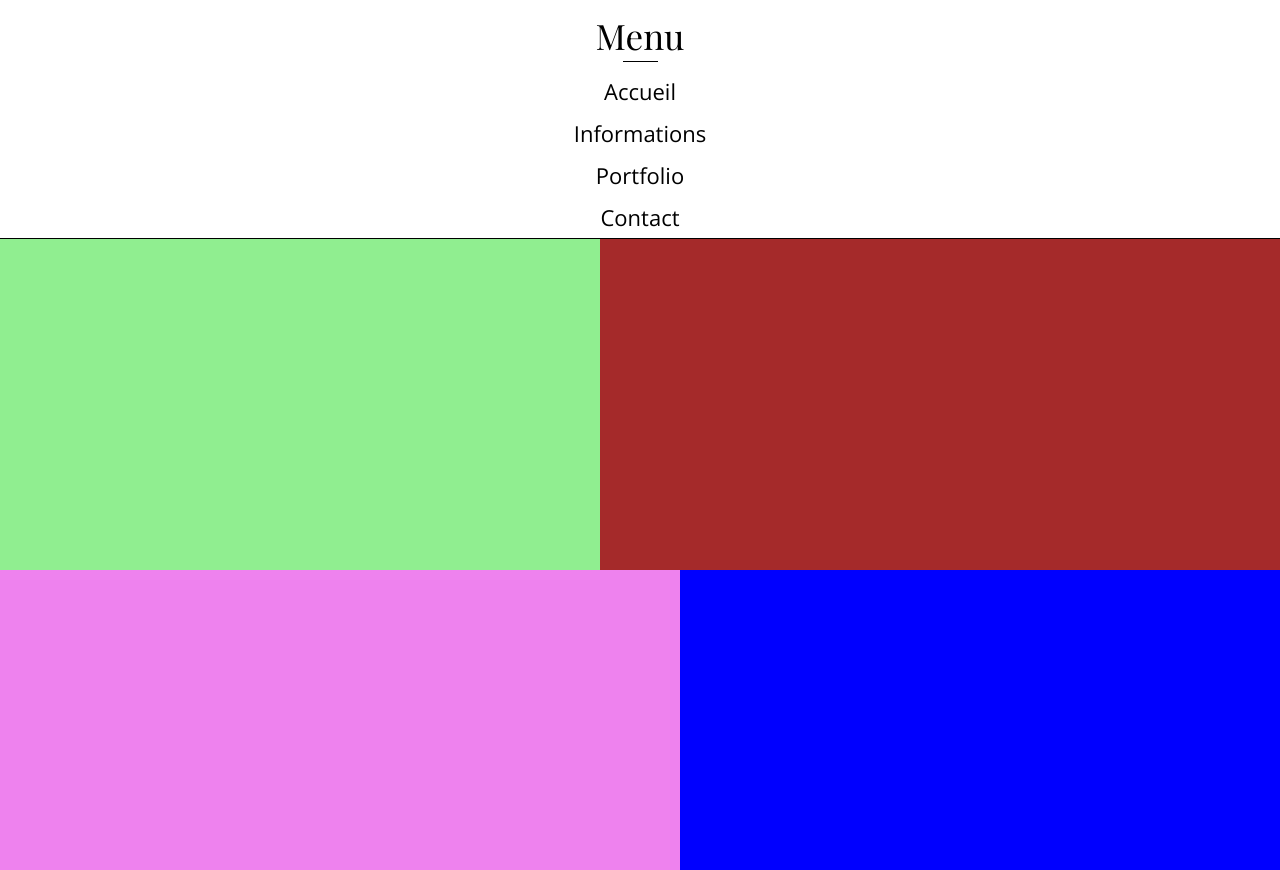
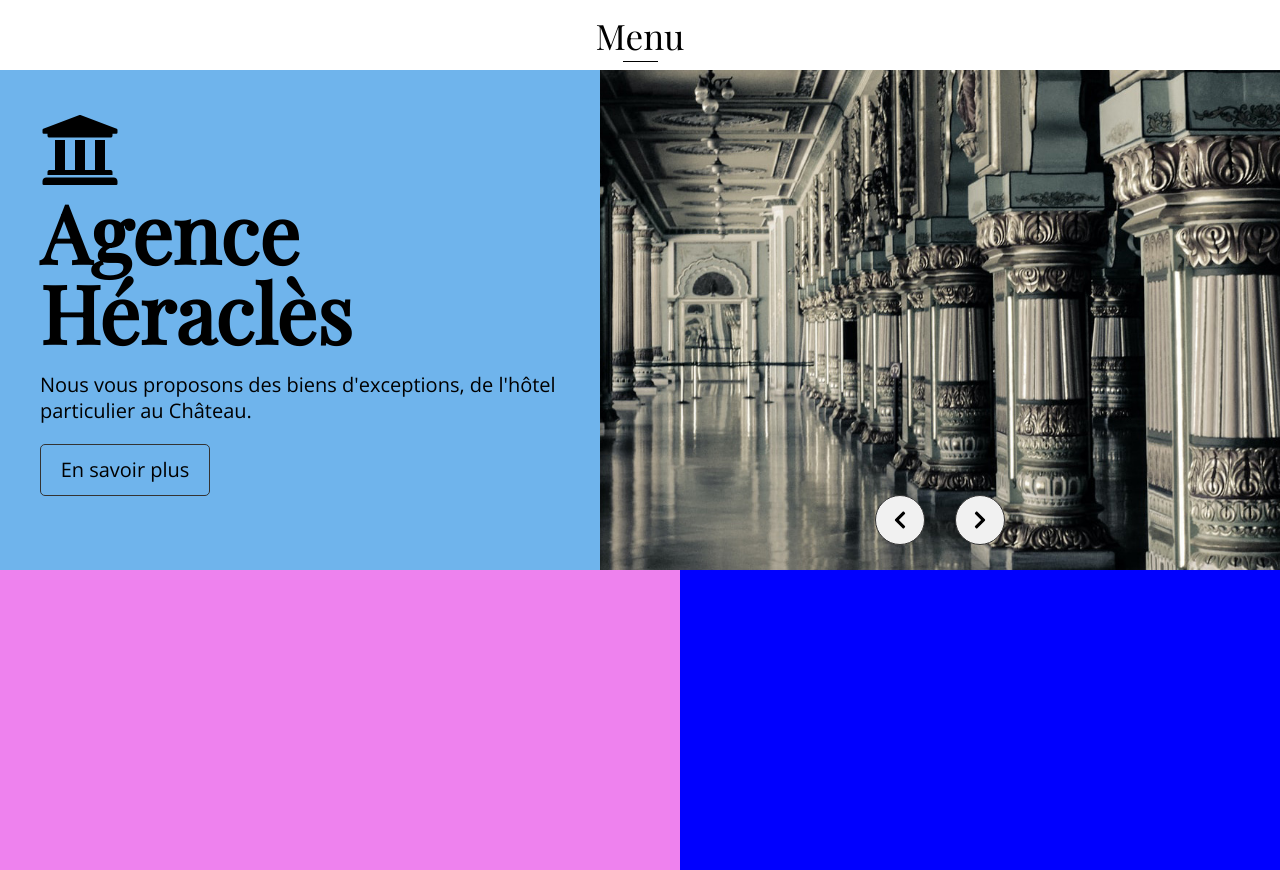
Before and after one commit to carmelo974/Site-Immo, a plain HTML site: page index.html in a window 1280 px wide. Drawn offline with nearby package versions, Linux system fonts and the light colour scheme.

Commit message:
creation presentation et silder img

```diff
--- a/index.html
+++ b/index.html
@@ -26,9 +26,31 @@
         </ul>
       </div>
 
-      <div class="presentation"></div>
+      <div class="presentation">
+        <img src="ressources/logo-grec.svg" alt="temple grec" />
+        <h1>Agence Héraclès</h1>
+        <p>
+          Nous vous proposons des biens d'exceptions, de l'hôtel particulier au
+          Château.
+        </p>
+        <a href="./informations.html">En savoir plus</a>
+      </div>
 
-      <div class="slider"></div>
+      <div class="slider">
+        <div class="container-slides">
+          <img src="ressources/img1Slide.jpg" class="active" />
+          <img src="ressources/img2Slide.jpg" />
+          <img src="ressources/img3Slide.jpg" />
+        </div>
+        <div class="cont-btn">
+          <div class="btn-nav left">
+            <img src="ressources/chevron-gauche.svg" alt="chevron-gauche" />
+          </div>
+          <div class="btn-nav right">
+            <img src="ressources/chevron-droit.svg" alt="chevron-droit" />
+          </div>
+        </div>
+      </div>
 
       <div class="choix"></div>
 
--- a/script/app.js
+++ b/script/app.js
@@ -0,0 +1,32 @@
+const itemsSlide = document.querySelectorAll(".container-slides img");
+const nbSlide = itemsSlide.length;
+const suivant = document.querySelector(".right");
+const precedent = document.querySelector(".left");
+let count = 0;
+
+suivant.addEventListener("click", slideSuivante);
+
+function slideSuivante() {
+  itemsSlide[count].classList.remove("active");
+
+  if (count < nbSlide - 1) {
+    count++;
+  } else {
+    count = 0;
+  }
+
+  itemsSlide[count].classList.add("active");
+}
+
+precedent.addEventListener("click", slidePrecedente);
+
+function slidePrecedente() {
+  itemsSlide[count].classList.remove("active");
+
+  if (count > 0) {
+    count--;
+  } else {
+    count = nbSlide - 1;
+  }
+  itemsSlide[count].classList.add("active");
+}
--- a/styles/style.css
+++ b/styles/style.css
@@ -19,7 +19,7 @@ body {
 }
 
 .titre-menu {
-  font-family: Playfair Display, sans-serif;
+  font-family: Playfair Display, "Times New Roman", Times, serif;
   background: #fff;
   display: flex;
   justify-content: center;
@@ -91,14 +91,97 @@ body {
   transform: scale(1);
 }
 
+/*-----------------------------Presentation---------------------------- */
+
 .presentation {
   grid-area: 2/1/3/2;
-  background: lightgreen;
+  background: #6fb4ec;
+  padding: 40px;
 }
+.presentation img {
+  width: 80px;
+}
+
+.presentation h1 {
+  font-size: 80px;
+  font-family: Playfair Display, "Times New Roman", Times, serif;
+  font-weight: 700;
+}
+.presentation p {
+  font-size: 20px;
+  margin-top: 20px;
+  line-height: 1.3;
+}
+.presentation a {
+  padding: 15px;
+  text-decoration: none;
+  color: #000;
+  border: 1px solid #333;
+  border-radius: 5px;
+  font-size: 20px;
+  margin-top: 20px;
+  cursor: pointer;
+  display: block;
+  width: 170px;
+  text-align: center;
+}
+
+/*-----------------------------Slider---------------------------- */
 
 .slider {
   grid-area: 2/2/3/-1;
-  background: brown;
+  /* background: brown; */
+  position: relative;
+}
+.container-slides {
+  width: 100%;
+  height: 100%;
+  margin: 0 auto;
+  position: relative;
+}
+
+.container-slides img {
+  position: absolute;
+  top: 0px;
+  opacity: 0;
+  width: 100%;
+  height: 500px;
+  object-fit: cover;
+  display: block;
+  transition: opacity 0.6s ease-in-out;
+}
+
+img.active {
+  opacity: 1;
+}
+.cont-btn {
+  position: absolute;
+  top: 85%;
+  width: 100%;
+  height: auto;
+  display: flex;
+  justify-content: center;
+
+}
+
+.btn-nav {
+  display: flex;
+  justify-content: center;
+  align-items: center;
+  font-size: 50px;
+  width: 50px;
+  height: 50px;
+  margin: 0 15px;
+  cursor: pointer;
+  border-radius: 50%;
+  color: #333;
+  background: #f1f1f1;
+  border: 1px solid #333;
+}
+
+.btn-nav img {
+  width: 20px;
+  height: 20px;
 }
 
 .choix {
```
Lines whose indentation alone changed are shown as unchanged.
